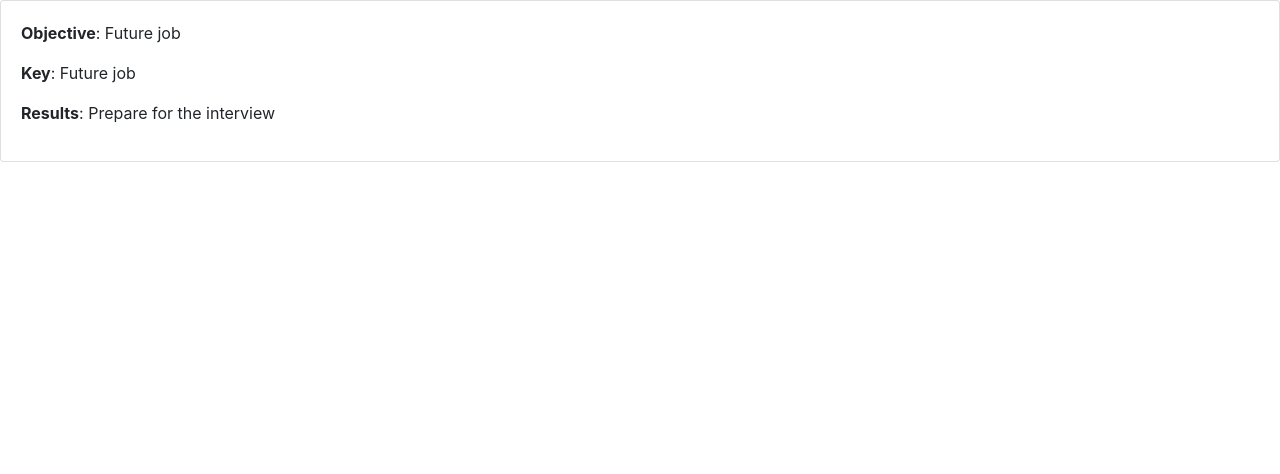
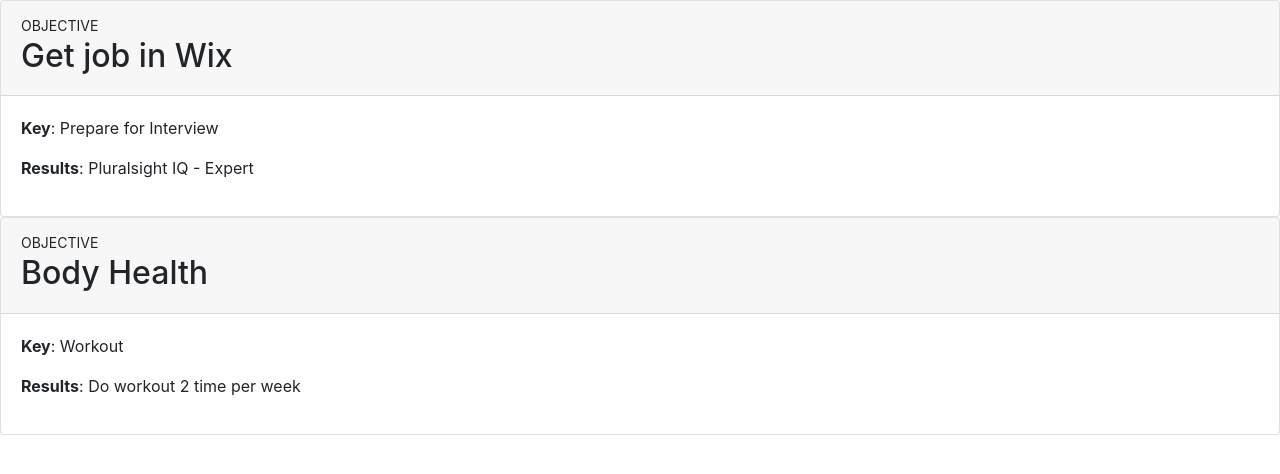
Before and after one commit to Nikola-xiii/goals-manager, a React (Create React App) app: page /goal/list in a window 1280 px wide. Shown: the top 474 px of the page. Built offline with nearby package versions, Linux system fonts and the light colour scheme.

Commit message:
#3: Render item in list

```diff
--- a/src/features/goal/goal-list-item/goal-list-item.scss
+++ b/src/features/goal/goal-list-item/goal-list-item.scss
@@ -0,0 +1,4 @@
+.label {
+  font-size: 14px;
+  text-transform: uppercase;
+}
--- a/src/features/goal/goal-list-item/goal-list-item.tsx
+++ b/src/features/goal/goal-list-item/goal-list-item.tsx
@@ -1,13 +1,18 @@
 import {Card} from "react-bootstrap";
 import * as React from "react";
+import './goal-list-item.scss';
+import {Goal} from "../../../store/models/goal.model";
 
-const GoalListItem = () => {
+const GoalListItem = (props: { goal: Goal }) => {
   return (
     <Card>
+      <Card.Header>
+        <span className="label">Objective</span>
+        <h2>{props.goal.objective}</h2>
+      </Card.Header>
       <Card.Body>
-        <p><strong>Objective</strong>: Future job</p>
-        <p><strong>Key</strong>: Future job</p>
-        <p><strong>Results</strong>: Prepare for the interview</p>
+        <p><strong>Key</strong>: {props.goal.key}</p>
+        <p><strong>Results</strong>: {props.goal.results}</p>
       </Card.Body>
     </Card>
   )
--- a/src/features/goal/goal-list/goal-list.tsx
+++ b/src/features/goal/goal-list/goal-list.tsx
@@ -1,11 +1,23 @@
 import React from 'react';
 import GoalListItem from "../goal-list-item/goal-list-item";
+import {Goal} from "../../../store/models/goal.model";
+
+const Goals: Goal[] = [
+  {
+    objective: 'Get job in Wix',
+    key: 'Prepare for Interview',
+    results: 'Pluralsight IQ - Expert'
+  },
+  {
+    objective: 'Body Health',
+    key: 'Workout',
+    results: 'Do workout 2 time per week'
+  }
+]
 
 class GoalList extends React.Component<any, any>{
   render() {
-    return (
-      <GoalListItem></GoalListItem>
-    );
+    return Goals.map(goal => (<GoalListItem goal={goal}></GoalListItem>));
   }
 }
 
```
